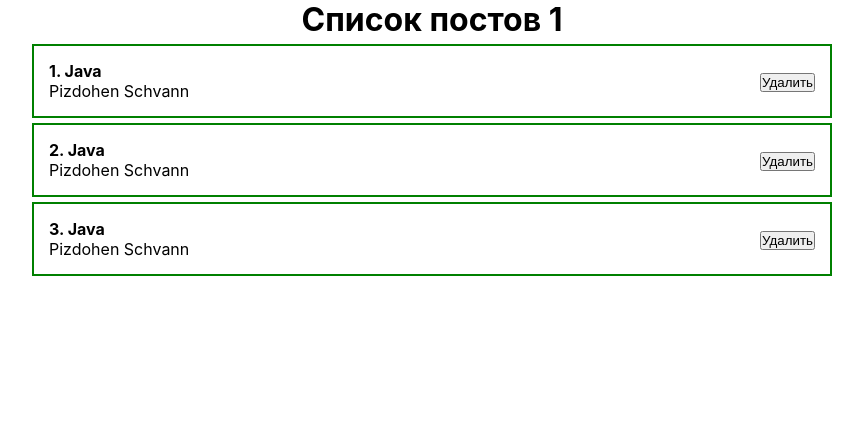
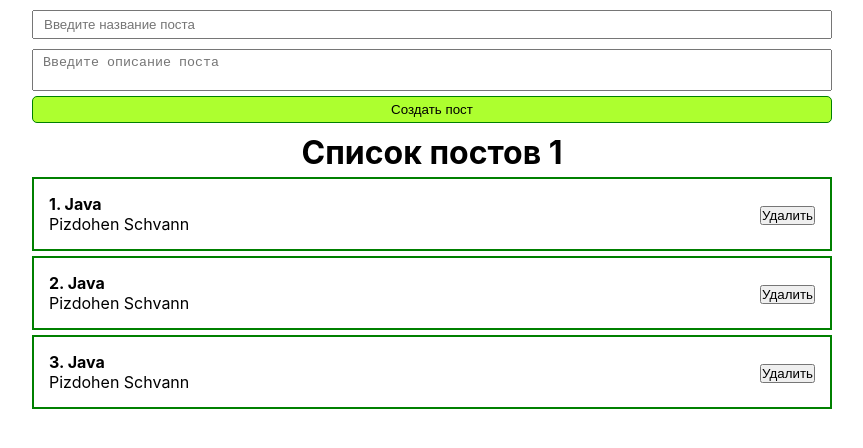
Before and after one commit to HakasLepehen/ulbi, a React (Create React App) app: page / in a window 1280 px wide. Shown: the top 448 px of the page, without its empty margins (208-1071 px from the left). Built offline with nearby package versions, Linux system fonts and the light colour scheme.

Commit message:
some error with button

```diff
--- a/src/App.js
+++ b/src/App.js
@@ -1,6 +1,7 @@
 import './App.css';
 import {useState} from "react";
 import PostsList from "./components/PostsList/PostsList";
+import PostForm from "./components/PostForm/PostForm";
 
 function App() {
     const [posts, setPosts] = useState([
@@ -8,9 +9,15 @@ function App() {
         {id: 2, title: 'Java', body: 'Pizdohen Schvann'},
         {id: 3, title: 'Java', body: 'Pizdohen Schvann'}
     ]);
+    // const [posts2, setPosts2] = useState([
+    //     {id: 1, title: 'Java', body: 'Pizdohen Schvann'},
+    //     {id: 2, title: 'Java', body: 'Pizdohen Schvann'},
+    //     {id: 3, title: 'Java', body: 'Pizdohen Schvann'}
+    // ]);
 
     return (
         <div className='app'>
+            <PostForm/>
             <PostsList posts={posts} title='Список постов 1'/>
         </div>
     );
--- a/src/components/PostForm/PostForm.jsx
+++ b/src/components/PostForm/PostForm.jsx
@@ -1,10 +1,41 @@
-import React from 'react';
+import React, {useRef, useState} from 'react';
+import classes from "./PostForm.module.css";
+import Button from "../UI/Button/Button";
+import Input from "../UI/Input/Input";
+import Textarea from "../UI/Textarea/Textarea";
 
 const PostForm = () => {
+
+    const [title, setTitle] = useState('');
+    const [text, setText] = useState('');
+    const titleRef = useRef();
+    const textRef = useRef();
+
+    // const addNewPost = (e) => {
+    //     e.preventDefault();
+    //     console.log('addNewPost Сработал!')
+    //     // console.log('Полученный textref', titleRef.current.value);
+    //     // console.log('Полученный textref', textRef.current.value);
+    // }
+
     return (
-        <div>
-
-        </div>
+            <form className={classes.myForm}>
+                <Input
+                    ref={titleRef}
+                    value={title}
+                    onChange={e => setTitle(e.target.value)}
+                />
+                <Textarea
+                    ref={textRef}
+                    value={text}
+                    onChange={e => setText(e.target.value)}
+                />
+                <Button
+                    // onClick={addNewPost(titleRef.current.value, textRef.current.value)}
+                >
+                    Создать пост
+                </Button>
+            </form>
     );
 };
 
--- a/src/components/PostForm/PostForm.module.css
+++ b/src/components/PostForm/PostForm.module.css
@@ -0,0 +1,5 @@
+.myForm {
+    padding: 10px 0;
+    display: flex;
+    flex-direction: column;
+}
--- /dev/null
+++ b/src/components/UI/Button/Button.jsx
@@ -0,0 +1,22 @@
+import React from 'react';
+import classes from "./Button.module.css";
+
+const Button = (props, ref) => {
+    console.log('Пропсы кнопки: ', props);
+    const addNewPost = (e) => {
+        e.preventDefault();
+        console.log('addNewPost Сработал!', ref);
+        // console.log('Полученный textref', titleRef.current.value);
+        // console.log('Полученный textref', textRef.current.value);
+    }
+    return (
+        <button
+            className={classes.send}
+            onClick={addNewPost}
+        >
+            {props.children}
+        </button>
+    );
+};
+
+export default Button;
--- /dev/null
+++ b/src/components/UI/Button/Button.module.css
@@ -0,0 +1,7 @@
+.send {
+    display: inline-block;
+    padding: 5px 10px;
+    border-radius: 5px;
+    border: 1px solid green;
+    background-color: greenyellow;
+}
--- /dev/null
+++ b/src/components/UI/Input/Input.jsx
@@ -0,0 +1,13 @@
+import React from 'react';
+import classes from "./Input.module.css";
+
+const Input = React.forwardRef((props, ref) => {
+    console.log('Пропсы инпута: ', props);
+    return (
+        <input ref={ref} className={classes.title} type="text" {...props}/>
+    );
+})
+
+Input.defaultProps = {placeholder: 'Введите название поста'}
+
+export default Input;
--- /dev/null
+++ b/src/components/UI/Input/Input.module.css
@@ -0,0 +1,6 @@
+.title {
+    display: block;
+    padding: 5px 10px;
+    margin-bottom: 10px;
+    width: 100%;
+}
--- /dev/null
+++ b/src/components/UI/Textarea/Textarea.jsx
@@ -0,0 +1,13 @@
+import React from 'react';
+import classes from "./Textarea.module.css";
+
+const Textarea = React.forwardRef((props, ref) => {
+    console.log('Пропсы ареа-текста: ', props);
+    return (
+            <textarea ref={ref} className={classes.textarea} {...props}/>
+    );
+});
+
+Textarea.defaultProps = {placeholder: 'Введите описание поста'}
+
+export default Textarea;
--- /dev/null
+++ b/src/components/UI/Textarea/Textarea.module.css
@@ -0,0 +1,7 @@
+.textarea {
+    display: block;
+    padding: 5px 10px;
+    margin-bottom: 5px;
+    resize: none;
+    max-width: 100%;
+}
```
Also changed, not shown: 2 other files (tests, documents, lock files or other folders).
